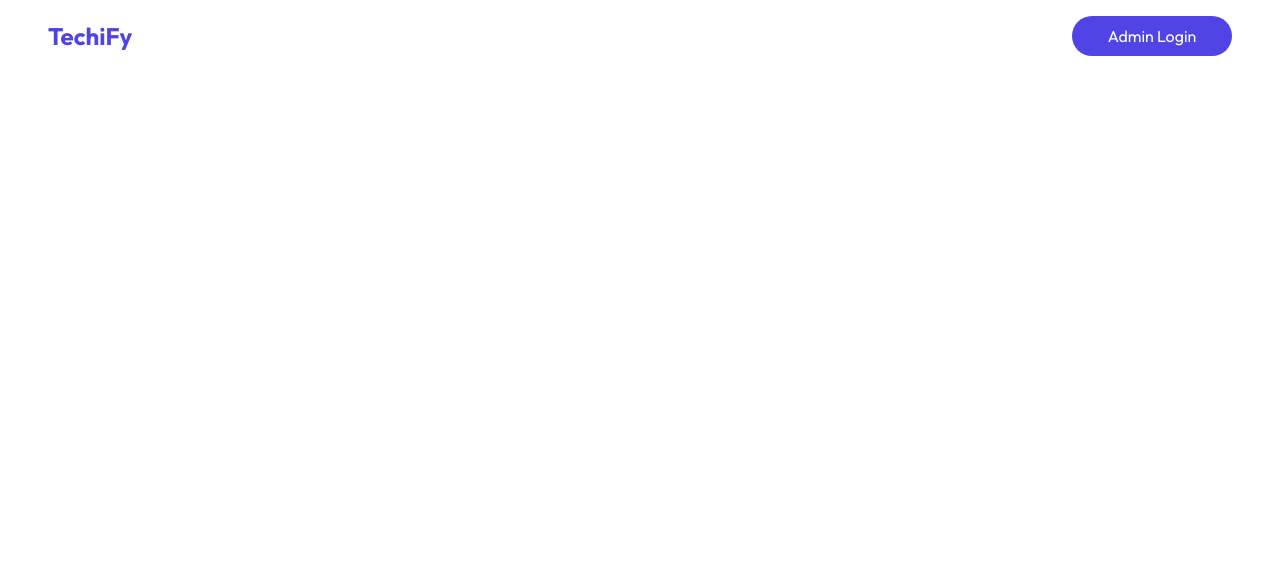
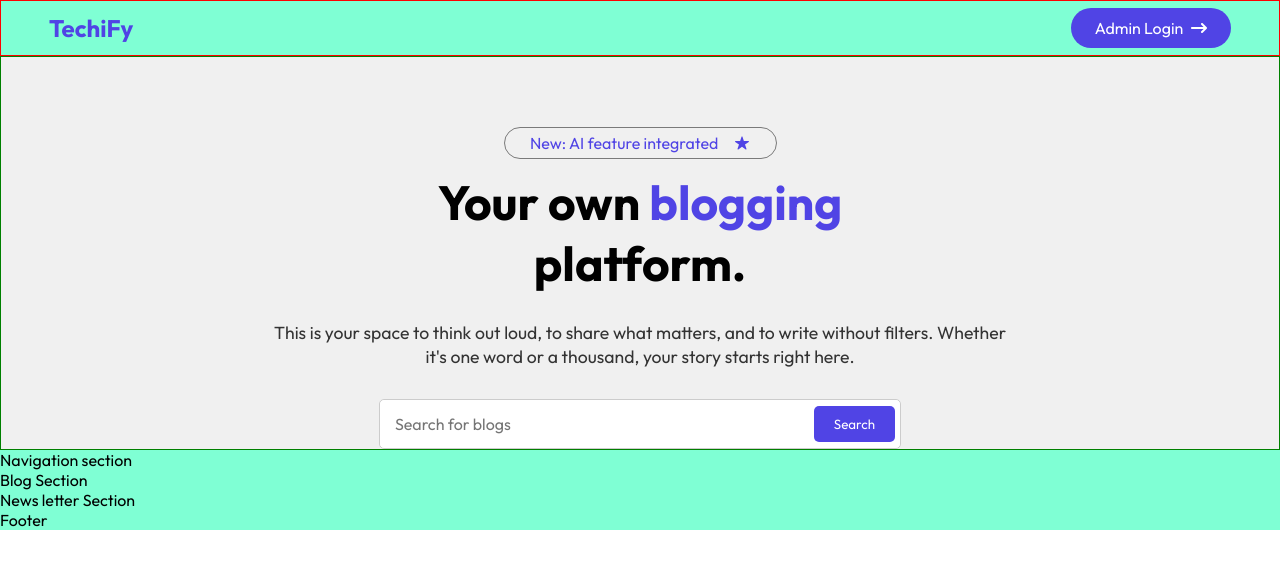
Before and after one commit to 9090856788/TechiFy, a React (Vite) app in the folder client/: page / in a window 1280 px wide. Shown: the top 568 px of the page. Built offline with nearby package versions, Linux system fonts and the light colour scheme.

Commit message:
design the hero section UI

```diff
--- a/client/src/components/Header.jsx
+++ b/client/src/components/Header.jsx
@@ -1,18 +1,24 @@
-import React from 'react';
+import React from "react";
 import "./styles/header.css";
+import { useNavigate } from "react-router-dom";
+import { FaArrowRightLong } from "react-icons/fa6";
+
 const Header = () => {
+  const navigate = useNavigate();
   return (
     <>
       <div className="header">
-        <div className="logo">TechiFy</div>
+        <div className="logo" onClick={() => navigate("/")}>
+          TechiFy
+        </div>
         <div>
-          <button>
-            Admin Login
+          <button onClick={() => navigate("/login")} className="admin-login">
+            Admin Login <FaArrowRightLong />
           </button>
         </div>
       </div>
     </>
-  )
-}
+  );
+};
 
 export default Header;
--- /dev/null
+++ b/client/src/components/HeroSection.jsx
@@ -0,0 +1,41 @@
+import React from "react";
+import "./styles/heroSection.css";
+import { IoIosStar } from "react-icons/io";
+
+const HeroSection = () => {
+  return (
+    <>
+      <div className="hero_section">
+        <div>
+          <div className="hero_section_text">
+            <p>New: AI feature integrated</p>
+            <IoIosStar />
+          </div>
+        </div>
+        <div className="hero_section_heading">
+          <b>
+            <p>
+              Your own <span>blogging</span>
+            </p>
+          </b>
+          <b>
+            <p>platform.</p>
+          </b>
+        </div>
+        <div className="hero_section_description">
+          <p>
+            This is your space to think out loud, to share what matters, and to
+            write without filters. Whether
+          </p>
+          <p>it's one word or a thousand, your story starts right here.</p>
+        </div>
+        <div class="search_container">
+          <input type="text" placeholder="Search for blogs" />
+          <button type="submit">Search</button>
+        </div>
+      </div>
+    </>
+  );
+};
+
+export default HeroSection;
--- a/client/src/components/styles/header.css
+++ b/client/src/components/styles/header.css
@@ -2,7 +2,8 @@
   display: flex;
   justify-content: space-between;
   align-items: center;
-  height: 4.5rem;
+  height: 7vh;
+  border: 1px solid red;
 
   .logo {
     display: flex;
@@ -12,6 +13,7 @@
     font-size: 1.5rem;
     font-weight: bold;
     color: #5044e5;
+    cursor: pointer;
   }
   button {
     display: flex;
--- /dev/null
+++ b/client/src/components/styles/heroSection.css
@@ -0,0 +1,106 @@
+.hero_section {
+  height: auto;
+  display: flex;
+  flex-direction: column;
+  align-items: center;
+  justify-content: center;
+  background-color: #f0f0f0;
+  border: 0.2px solid green;
+
+  .hero_section_text {
+    display: flex;
+    align-items: center;
+    justify-content: center;
+    gap: 0px;
+    margin-top: 70px;
+    width: 273px;
+    height: 2rem;
+    border: 0.3px solid #7a7a7a;
+    border-radius: 2rem;
+    text-align: center;
+    color: #5044e5;
+  }
+  .hero_section_text p {
+    display: flex;
+    align-items: center;
+    justify-content: start;
+    width: 204px;
+    height: 1.5rem;
+    font-family: Outfit;
+    font-weight: 400;
+    font-size: 1rem;
+    line-height: 100%;
+  }
+
+  .hero_section_heading {
+    display: flex;
+    flex-direction: column;
+    align-items: center;
+    justify-content: center;
+    height: 3rem;
+    margin-top: 50px;
+  }
+  .hero_section_heading p {
+    font-family: Outfit;
+    font-weight: 500px;
+    font-size: 3rem;
+    line-height: 3.8rem;
+    letter-spacing: 0%;
+    text-align: center;
+  }
+  .hero_section_heading span {
+    color: #5044e5;
+  }
+  .hero_section_description {
+    width: 797px;
+    height: 3rem;
+    margin-top: 4rem;
+    display: flex;
+    flex-direction: column;
+    align-items: center;
+    justify-content: center;
+  }
+  .hero_section_description p {
+    font-family: Outfit;
+    font-weight: 400;
+    font-size: 1.1rem;
+    line-height: 1.5rem;
+    text-align: center;
+    color: #333333;
+  }
+  .search_container {
+    display: flex;
+    border: 1px solid #ccc;
+    border-radius: 5px;
+    overflow: hidden;
+    background-color: #fff;
+    margin-top: 30px;
+    position: relative;
+  }
+  .search_container input[type="text"] {
+    padding: 10px 90px 10px 15px;
+    border: none;
+    outline: none;
+    width: 520px;
+    height: 3rem;
+    border-radius: 5px;
+    font-size: 1rem;
+  }
+  .search_container button {
+    position: absolute;
+    right: 5px;
+    top: 50%;
+    transform: translateY(-50%);
+    padding: 10px 20px;
+    background-color: #5044e5;
+    color: white;
+    border: none;
+    cursor: pointer;
+    border-radius: 5px;
+    transition: transform 0.3s ease;
+  }
+  .search_container button:hover {
+    transform: translateY(-50%) scale(1.1);
+    background-color: #5044e5;
+  }
+}
--- a/client/src/pages/Home.jsx
+++ b/client/src/pages/Home.jsx
@@ -1,17 +1,31 @@
-import React from 'react';
+import React from "react";
 import "./styles/home.css";
-import Header from '../components/Header';
+import Header from "../components/Header";
+import HeroSection from "../components/HeroSection";
 
 const Home = () => {
   return (
     <>
-      <div className='home_container'>
+      <div className="home_container">
+        {/* This is Header section */}
         <div>
-          <Header/>
+          <Header />
         </div>
+        {/* This is Hero section */}
+        <div>
+          <HeroSection />
+        </div>
+        {/* This is Navigation section */}
+        <div>Navigation section</div>
+        {/* This is Blog section */}
+        <div>Blog Section</div>
+        {/* This is News letter section */}
+        <div>News letter Section</div>
+        {/* This is Footer section */}
+        <div>Footer</div>
       </div>
     </>
-  )
-}
+  );
+};
 
 export default Home;
--- a/client/src/pages/styles/home.css
+++ b/client/src/pages/styles/home.css
@@ -1,5 +1,5 @@
-.main {
+.home_container {
     display: flex;
     flex-direction: column;
-    /* background-color: aquamarine; */
+    background: aquamarine;
 }
```
